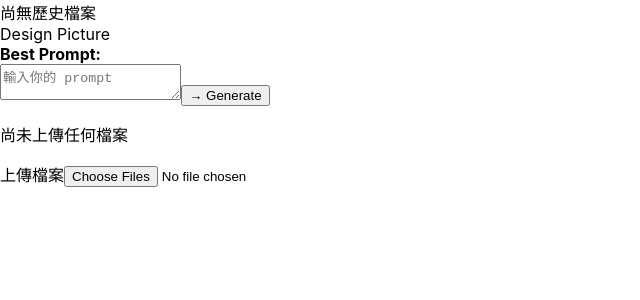
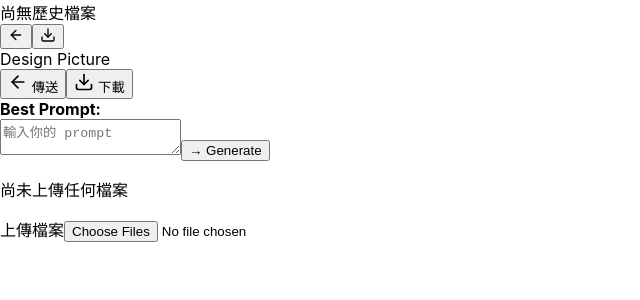
Before and after one commit to Raiden1121/cooler_master_project, a React (Create React App) app: page / in a window 1280 px wide. Shown: the top 300 px of the page, without its empty margins (0-640 px from the left). Built offline with nearby package versions, Linux system fonts and the light colour scheme.

Commit message:
Update AIDesignPage.jsx

```diff
--- a/src/pages/AIDesignPage.jsx
+++ b/src/pages/AIDesignPage.jsx
@@ -1,25 +1,14 @@
 import React, { useState } from "react";
 import { ArrowLeft, Download, RotateCcw } from "lucide-react";
-import { getUrl } from '@aws-amplify/storage'; // 注意這邊要 @aws-amplify
 
 const API_BASE = "https://5jcxcx8tub.execute-api.us-west-2.amazonaws.com";
-
-const fetchImageUrl = async (imagePath) => {
-  try {
-    const { url } = await getUrl({ path: imagePath });
-    return url;
-  } catch (error) {
-    console.error('Error fetching image URL:', error);
-    return "";
-  }
-};
+const S3_BASE = "https://s3.us-west-2.amazonaws.com/generate.imagenfile/uploads";
 
 export default function AIDesignPage() {
   const [prompt, setPrompt] = useState("");
   const [bestPrompt, setBestPrompt] = useState("");
   const [files, setFiles] = useState([]);
   const [fileIds, setFileIds] = useState({});
-  const [fileUrls, setFileUrls] = useState({});
   const [imageURL, setImageURL] = useState("");
   const [history, setHistory] = useState([]);
   const [messages, setMessages] = useState([]);
@@ -41,7 +30,6 @@ export default function AIDesignPage() {
         fr.onload = () => resolve(fr.result);
         fr.readAsDataURL(file);
       });
-
       const res = await fetch(`${API_BASE}/upload`, {
         method: "POST",
         headers: { "Content-Type": "application/json" },
@@ -50,13 +38,8 @@ export default function AIDesignPage() {
           image_base64: base64.split(",")[1],
         }),
       });
-
       const { fileId } = await res.json();
       setFileIds((prev) => ({ ...prev, [file.name]: fileId }));
-
-      // 這邊 fetch 真正可以看的圖片網址
-      const realUrl = await fetchImageUrl(`uploads/${fileId}.jpg`);
-      setFileUrls((prev) => ({ ...prev, [file.name]: realUrl }));
     }
   };
 
@@ -65,8 +48,6 @@ export default function AIDesignPage() {
     if (!usedPrompt.trim()) return;
 
     setMessages((prev) => [...prev, usedPrompt]);
-    setPrompt("");
-
     const attachments = selectedFiles.map((name) => fileIds[name]).filter(Boolean);
 
     try {
@@ -78,14 +59,10 @@ export default function AIDesignPage() {
           images: attachments,
         }),
       });
-
       const { imageUrl, bestPrompt: generatedBestPrompt } = await res.json();
-
-      // 這邊也要 fetch 真正看的 URL
-      const realImageUrl = await fetchImageUrl(`uploads/${imageUrl}`);
-      setImageURL(realImageUrl);
+      setImageURL(imageUrl);
       if (generatedBestPrompt) setBestPrompt(generatedBestPrompt);
-      setHistory((prev) => [realImageUrl, ...prev]);
+      setHistory((prev) => [imageUrl, ...prev]);
     } catch (err) {
       console.error(err);
     }
@@ -94,10 +71,10 @@ export default function AIDesignPage() {
   return (
     <div className="h-screen grid grid-cols-1 md:grid-cols-[3fr_2fr_1fr] gap-4 md:gap-6 bg-white p-4 md:p-6 text-gray-800">
 
-      {/* 左側主圖＋歷史 */}
+      {/* 左側：歷史圖片與主圖 */}
       <div className="relative flex flex-col border-2 border-orange-500 bg-gray-50 rounded-2xl p-2 md:p-4 overflow-visible order-1 md:order-1">
-        {/* 歷史 */}
-        <div className="flex flex-wrap gap-2 mb-2 md:mb-4 p-2 bg-orange-100 rounded overflow-x-auto">
+        {/* 歷史縮圖列 */}
+        <div className="flex flex-wrap gap-2 mb-2 md:mb-4 p-2 bg-orange-100 rounded overflow-visible md:overflow-x-auto">
           {history.length > 0 ? (
             history.map((url, idx) => (
               <img
@@ -113,6 +90,16 @@ export default function AIDesignPage() {
           )}
         </div>
 
+        {/* 手機版小圖示按鈕 */}
+        <div className="flex gap-2 absolute top-2 right-2 md:hidden z-10">
+          <button onClick={() => {/* send */}} className="w-10 h-10 bg-orange-500 text-white rounded-lg flex items-center justify-center">
+            <ArrowLeft size={16} />
+          </button>
+          <button onClick={() => setImageURL("")} className="w-10 h-10 bg-orange-500 text-white rounded-lg flex items-center justify-center">
+            <Download size={16} />
+          </button>
+        </div>
+
         {/* 主圖 */}
         {imageURL ? (
           <img
@@ -125,15 +112,30 @@ export default function AIDesignPage() {
             Design Picture
           </div>
         )}
+
+        {/* 桌面版大按鈕 */}
+        <div className="hidden md:flex justify-around mt-2 md:mt-4">
+          <button className="w-28 md:w-40 h-10 md:h-12 flex items-center justify-center gap-2 bg-orange-500 text-white rounded-lg text-base md:text-lg">
+            <ArrowLeft size={20} /> 傳送
+          </button>
+          <button
+            className="w-28 md:w-40 h-10 md:h-12 flex items-center justify-center gap-2 bg-orange-500 text-white rounded-lg text-base md:text-lg"
+            onClick={() => setImageURL("")}
+          >
+            <Download size={20} /> 下載
+          </button>
+        </div>
       </div>
 
-      {/* 中間 Best Prompt＋Prompt輸入 */}
+      {/* 中間：Best Prompt 與 Prompt 輸入 */}
       <div className="flex flex-col border-2 border-blue-500 bg-gray-50 rounded-2xl p-2 md:p-4 overflow-hidden order-3 md:order-2 text-sm md:text-base">
+        {/* Best Prompt 顯示 */}
         <div className="p-2 md:p-3 bg-blue-500 text-white rounded-lg">
           <strong>Best Prompt:</strong>
           {bestPrompt && <p className="mt-2 whitespace-pre-wrap">{bestPrompt}</p>}
         </div>
 
+        {/* 使用者輸入歷史 */}
         <div className="flex-1 bg-white rounded-xl p-2 md:p-4 mt-2 md:mt-4 overflow-y-auto space-y-2">
           {messages.map((msg, idx) => (
             <div key={idx} className="text-blue-500 break-words">
@@ -142,7 +144,7 @@ export default function AIDesignPage() {
           ))}
         </div>
 
-        {/* Prompt 輸入 */}
+        {/* Prompt 輸入區 */}
         <div className="flex items-center gap-2 mt-2 md:mt-4">
           <textarea
             placeholder="輸入你的 prompt"
@@ -151,12 +153,15 @@ export default function AIDesignPage() {
             onKeyDown={(e) => {
               if (e.key === "Enter" && !e.shiftKey) {
                 e.preventDefault();
-                handleGenerate(prompt);
+                const currentPrompt = prompt;
+                handleGenerate(currentPrompt);
                 setPrompt("");
               }
             }}
             className="flex-1 px-2 md:px-3 py-1 md:py-2 border border-gray-300 rounded-lg outline-none resize-none text-xs md:text-sm"
           />
+
+          {/* 按鈕判斷 */}
           {(!prompt.trim() && bestPrompt) ? (
             <button
               className="px-3 md:px-4 py-2 bg-blue-500 text-white rounded-lg"
@@ -175,12 +180,13 @@ export default function AIDesignPage() {
         </div>
       </div>
 
-      {/* 右側上傳圖片 */}
+      {/* 右側：上傳圖片區 */}
       <div className="flex flex-col justify-between h-full border-2 border-purple-500 bg-gray-50 rounded-2xl p-2 md:p-4 overflow-hidden order-2 md:order-3 text-sm md:text-base">
-        <div className="flex flex-row md:flex-col gap-2 overflow-x-auto md:overflow-y-auto p-2 flex-1">
+        <div className="flex flex-row md:flex-col gap-2 overflow-x-auto md:overflow-y-auto overflow-y-hidden md:overflow-x-hidden p-2 flex-1">
           {files.length > 0 ? (
             files.map((file, idx) => {
-              const previewSrc = fileUrls[file.name] || "";
+              const fileId = fileIds[file.name];
+              const previewSrc = fileId ? `${S3_BASE}/${fileId}.jpg` : "";
               const isSelected = selectedFiles.includes(file.name);
               return (
                 <div key={idx} className="flex-shrink-0 flex flex-col items-center gap-1">
@@ -189,7 +195,7 @@ export default function AIDesignPage() {
                       <img
                         src={previewSrc}
                         alt={file.name}
-                        className={`w-16 h-16 aspect-square object-cover rounded ${isSelected ? 'brightness-75' : ''}`}
+                        className={`w-16 h-16 aspect-square object-cover rounded ${isSelected ? 'filter brightness-75' : ''}`}
                       />
                     ) : (
                       <div className="w-16 h-16 aspect-square bg-gray-200 rounded animate-pulse" />
@@ -204,6 +210,7 @@ export default function AIDesignPage() {
           )}
         </div>
 
+        {/* 上傳按鈕 */}
         <label className="w-full flex justify-center items-center py-2 bg-purple-500 text-white rounded-lg cursor-pointer mt-2">
           上傳檔案
           <input type="file" accept="image/*" multiple onChange={handleFileUpload} className="hidden" />
```
